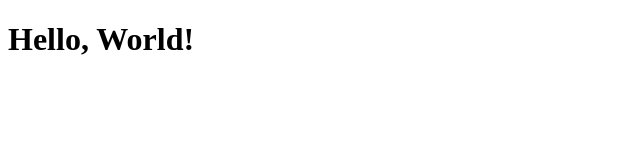
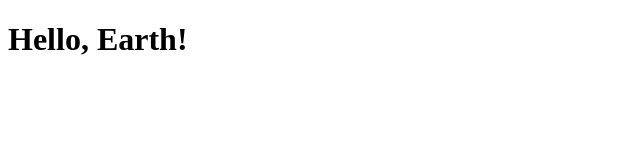
Before and after one commit to deHank/CMSC355-demo, a plain HTML site: page index.html in a window 1280 px wide. Shown: the full height of the page, 0-640 px from the left. Drawn offline with Linux system fonts and the light colour scheme.

Commit message:
updated index.html
made it hello earth

```diff
--- a/index.html
+++ b/index.html
@@ -7,6 +7,6 @@
     <title>Hello World</title>
 </head>
 <body>
-    <h1>Hello, World!</h1>
+    <h1>Hello, Earth!</h1>
 </body>
 </html>
```
